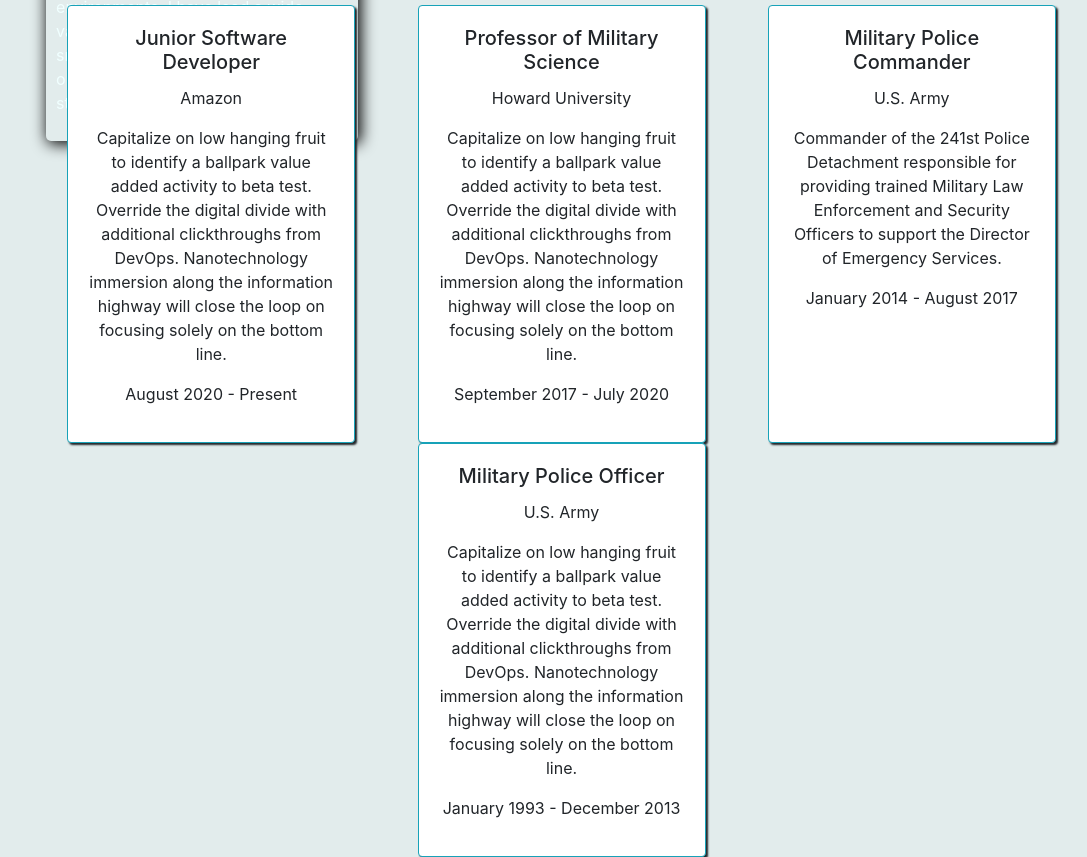
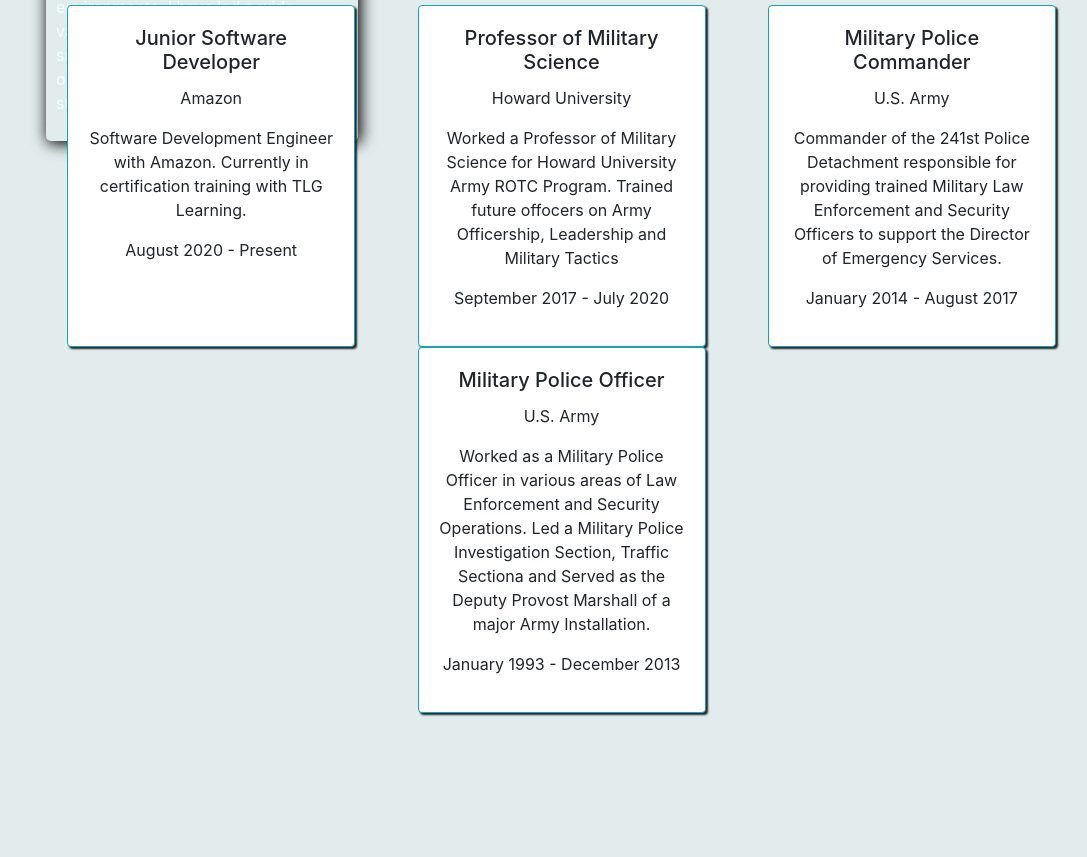
Before and after one commit to gtulkn12/profile_page, a plain HTML site: page index.html in a window 1280 px wide. Shown: the part 871-1728 px from the top of the page, without its empty margins (193-1280 px from the left). After the commit the page ends 1600 px from the top, so only its background shows below. Drawn offline with nearby package versions, Linux system fonts and the light colour scheme.

Commit message:
updated card info

```diff
--- a/index.html
+++ b/index.html
@@ -69,7 +69,7 @@
 <div class="about_card">
 <h1>MALIK STUCKEY</h1>
 <div>VETERAN  |  SOFTWARE ENGINEER  |  PROJECT MANAGER</div>
-<p>I possess a Master of Arts degree in Business & Organizational Security complemented by Department of the Army Security Experience. My professional background reflects a strong history working in law enforcement and security operations. I specialize in Security Governance and Compliance, Risk Management, Threat Assessments, Security Engineering and Physical Security. Leaders consistently recognize me as an accomplished Leader with proven results of implementing technical, operational and strategic security solutions to protect critical assets and personnel in multi-dimensional environments. I have lead a wide variety of organizations, including small teams and staffs and directorate operations, I have the ability to build strong diverse teams.
+<p>I possess a Master of Arts degree in Business & Organizational Security complemented by Department of the Army Security Experience. My professional background reflects a strong history working in law enforcement and security operations. I specialize in Security Governance and Compliance, Risk Management, Threat Assessments, Security Engineering and Physical Security. Leaders consistently recognize me as an accomplished Leader with proven results of implementing technical, operational and strategic security solutions to protect critical assets and personnel in multi-dimensional environments. I have led a wide variety of organizations, including small teams and staffs and directorate operations, I have the ability to build strong diverse teams.
 </p>
 
 </div>
@@ -89,7 +89,7 @@
   <div class="card-body">
     <h5 class="card-title">Junior Software Developer</h5>
     <p>Amazon</p>
-    <p class="card-text">Capitalize on low hanging fruit to identify a ballpark value added activity to beta test. Override the digital divide with additional clickthroughs from DevOps. Nanotechnology immersion along the information highway will close the loop on focusing solely on the bottom line.</p>
+    <p class="card-text">Software Development Engineer with Amazon. Currently in certification training with TLG Learning.</p>
     <p>August 2020 - Present</p>
   </div>
 </div>
@@ -98,7 +98,7 @@
   <div class="card-body">
     <h5 class="card-title">Professor of Military Science</h5>
     <p>Howard University</p>
-    <p class="card-text">Capitalize on low hanging fruit to identify a ballpark value added activity to beta test. Override the digital divide with additional clickthroughs from DevOps. Nanotechnology immersion along the information highway will close the loop on focusing solely on the bottom line.</p>
+    <p class="card-text">Worked a Professor of Military Science for Howard University Army ROTC Program. Trained future offocers on Army Officership, Leadership and Military Tactics</p>
     <p>September 2017 - July 2020</p>
   </div>
 </div>
@@ -116,7 +116,7 @@
   <div class="card-body">
     <h5 class="card-title">Military Police Officer</h5>
     <p>U.S. Army</p>
-    <p class="card-text">Capitalize on low hanging fruit to identify a ballpark value added activity to beta test. Override the digital divide with additional clickthroughs from DevOps. Nanotechnology immersion along the information highway will close the loop on focusing solely on the bottom line.</p>
+    <p class="card-text">Worked as a Military Police Officer in various areas of Law Enforcement and Security Operations.  Led a Military Police Investigation Section, Traffic Sectiona and Served as the Deputy Provost Marshall of a major Army Installation.</p>
     <p>January 1993 - December 2013</p>
   </div>
 </div>
```
